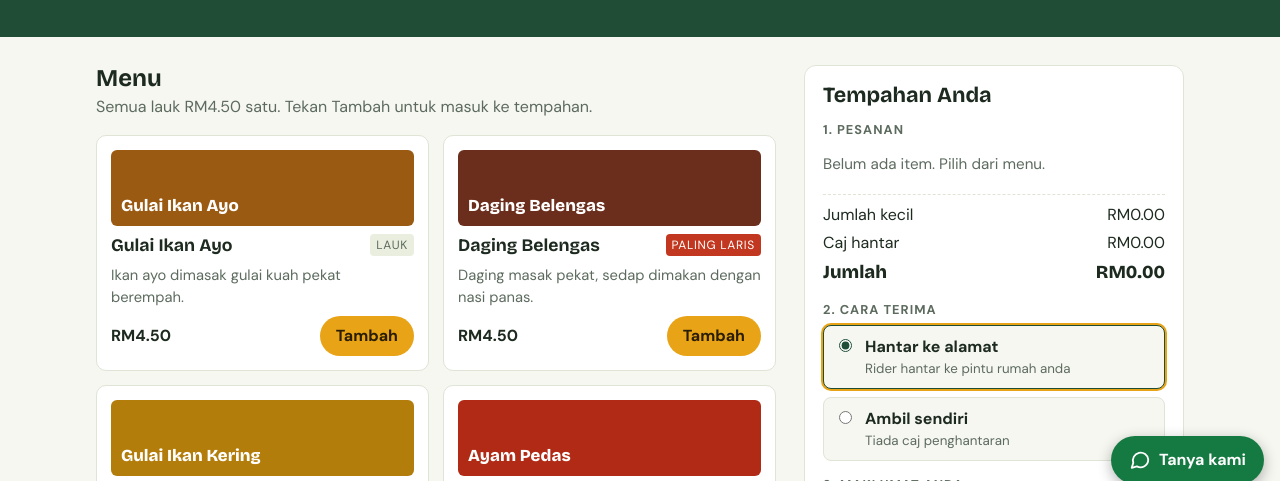
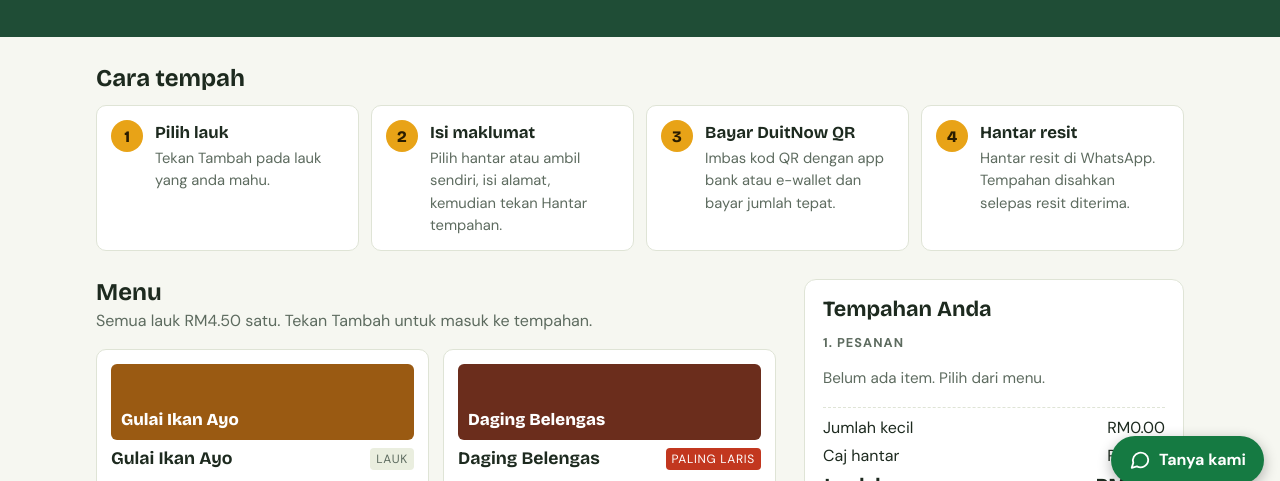
Before and after one commit to nasiberlaukbukitmarak/Nasi-Berlauk-Bukit-Marak, a plain HTML site: page index.html in a window 1280 px wide. Shown: the part 296-777 px from the top of the page. Drawn offline with nearby package versions, Linux system fonts and the light colour scheme; no server answers.

Commit message:
Add files via upload

```diff
--- a/index.html
+++ b/index.html
@@ -101,7 +101,8 @@ textarea{resize:vertical;min-height:64px}
 .opt input{margin-top:4px;accent-color:var(--leaf)}
 .opt small{display:block;color:var(--muted)}
 .err{color:var(--sambal);font-size:.88rem;margin:8px 0 0;min-height:1.2em}
-.go{width:100%;margin-top:10px;border:0;border-radius:10px;padding:13px;background:var(--leaf);color:var(--leaf-fg);font-weight:700;font-size:1.05rem;cursor:pointer}
+.go{width:100%;margin-top:12px;border:0;border-radius:10px;padding:15px;background:var(--kunyit);color:var(--kunyit-fg);font-weight:800;font-family:var(--display);font-size:1.1rem;cursor:pointer;box-shadow:0 3px 0 color-mix(in srgb,var(--kunyit) 60%,#000)}
+.go:active{transform:translateY(2px);box-shadow:none}
 .go:disabled{opacity:.5;cursor:not-allowed}
 .note{font-size:.82rem;color:var(--muted);margin:10px 0 0}
 .done{background:var(--chip);border-radius:10px;padding:14px;margin-top:12px}
@@ -130,6 +131,12 @@ input[type=date],input[type=time]{min-width:0;max-width:100%;-webkit-appearance:
 .wafab{position:fixed;right:max(16px,env(safe-area-inset-right,0px));bottom:calc(20px + env(safe-area-inset-bottom,0px));z-index:30;display:inline-flex;align-items:center;gap:8px;background:#157a42;color:#fff;font-weight:700;text-decoration:none;border-radius:999px;padding:12px 18px;min-height:48px;box-shadow:0 4px 14px rgba(0,0,0,.3)}
 .wafab svg{width:22px;height:22px;flex:none}
 @media (max-width:900px){.wafab{bottom:calc(76px + env(safe-area-inset-bottom,0px))}}
+.how{padding-block:28px 0}
+.how ol{list-style:none;margin:14px 0 0;padding:0;display:grid;grid-template-columns:repeat(auto-fit,minmax(210px,1fr));gap:12px;counter-reset:s}
+.how li{counter-increment:s;background:var(--surface);border:1px solid var(--line);border-radius:10px;padding:14px 14px 14px 58px;position:relative;min-width:0;display:flex;flex-direction:column;gap:2px}
+.how li::before{content:counter(s);position:absolute;left:14px;top:14px;width:32px;height:32px;border-radius:50%;background:var(--kunyit);color:var(--kunyit-fg);font:800 1rem var(--display);display:flex;align-items:center;justify-content:center}
+.how b{font-family:var(--display);font-size:1.05rem}
+.how li span{color:var(--muted);font-size:.92rem}
 .locs{padding-block:8px 56px}
 .locgrid{display:grid;grid-template-columns:repeat(auto-fill,minmax(250px,1fr));gap:12px;margin-top:14px}
 .loc{background:var(--surface);border:1px solid var(--line);border-radius:10px;padding:14px;display:flex;flex-direction:column;gap:8px;min-width:0}
@@ -177,6 +184,15 @@ input[type=date],input[type=time]{min-width:0;max-width:100%;-webkit-appearance:
   </ul>
 </div></section>
 
+<section class="how wrap" aria-labelledby="hwt">
+  <h2 class="sec-title" id="hwt" data-i="howT"></h2>
+  <ol>
+    <li><b data-i="hw1t"></b><span data-i="hw1d"></span></li>
+    <li><b data-i="hw2t"></b><span data-i="hw2d"></span></li>
+    <li><b data-i="hw3t"></b><span data-i="hw3d"></span></li>
+    <li><b data-i="hw4t"></b><span data-i="hw4d"></span></li>
+  </ol>
+</section>
 <main class="wrap">
   <section aria-labelledby="mt">
     <h2 class="sec-title" id="mt" data-i="menu"></h2>
@@ -275,9 +291,9 @@ var T = {
     empty:"Belum ada item. Pilih dari menu.", subtotal:"Jumlah kecil", fee:"Caj hantar", free:"Percuma", total:"Jumlah",
     go:"Hantar tempahan", goPay:"Hantar tempahan & bayar", add:"Tambah", remove:"Kurangkan", plus:"Tambah satu",
     eName:"Sila isi nama.", ePhone:"Sila isi no. telefon yang sah (cth 012-345 6789).", eAddr:"Sila isi alamat penuh, poskod 5 digit, bandar dan negeri.", eDate:"Tarikh tidak sah atau tempahan hari ini dah ditutup. Sila pilih tarikh lain.", eCart:"Tambah sekurang-kurangnya satu item.", eMin:"Minimum tempahan RM",
-    doneH:"Tempahan diterima", doneP:"Salin butiran ini atau hantar terus kepada kami.", copy:"Salin", copied:"Disalin", wa:"Hantar di WhatsApp", payH:"Bayar dengan DuitNow QR", payAmt:"Jumlah perlu dibayar", payTo:"Bayar kepada", payS1:"Buka app bank atau e-wallet, pilih Imbas QR.", payS2:"Masukkan jumlah tepat dan taip no. tempahan dalam rujukan.", payS3:"Hantar tangkap layar resit di WhatsApp atau e-mel, sertakan no. tempahan.", rcpt:"Hantar resit ke", noQr:"Kod QR akan dipaparkan di sini.", qrAlt:"Kod QR DuitNow", newo:"Tempahan baru",
+    doneH:"Tempahan diterima", doneP:"Salin butiran ini atau hantar terus kepada kami.", copy:"Salin", copied:"Disalin", wa:"Hantar di WhatsApp", payH:"Bayar dengan DuitNow QR", payAmt:"Jumlah perlu dibayar", payTo:"Bayar kepada", payS1:"Buka app bank atau e-wallet, pilih Imbas QR.", payS2:"Masukkan jumlah tepat dan taip no. tempahan dalam rujukan.", payS3:"Hantar tangkap layar resit di WhatsApp, sertakan no. tempahan.", rcpt:"Hantar resit ke", noQr:"Kod QR akan dipaparkan di sini.", qrAlt:"Kod QR DuitNow", newo:"Tempahan baru",
     status_cod:"Bayaran: tunai", status_paid:"Bayaran: DuitNow QR, menunggu resit",
-    viewOrder:"Lihat tempahan",tagline:"Rasa tradisi, selera sepanjang hari!",waAsk:"Tanya kami",waMsg:"Salam, saya nak tanya tentang nasi berlauk.",savedTxt:"Butiran anda disimpan di telefon ini sahaja.",forget:"Padam",eSold:"Ada lauk yang dah habis. Sila keluarkan dari tempahan.",locT:"Lokasi Jualan",locSub:"Jumpa kami di tempat-tempat ini di sekitar Kota Bharu.",locMap:"Buka di Maps",tback:"Bukuh blako",tshop:"Kedai",troad:"Bungkus ikat tepi",locAsk:"Tanya waktu jualan di WhatsApp",soldOut:"Habis",cutNote:"Tempahan hari yang sama ditutup pukul {t}.",cutPast:"Tempahan hari ini dah ditutup. Tarikh paling awal ialah esok.",itemWord:"item",foot:"Nasi Berlauk Bukit Marak. Halal, masak segar setiap hari."},
+    viewOrder:"Lihat tempahan",howT:"Cara tempah",hw1t:"Pilih lauk",hw1d:"Tekan Tambah pada lauk yang anda mahu.",hw2t:"Isi maklumat",hw2d:"Pilih hantar atau ambil sendiri, isi alamat, kemudian tekan Hantar tempahan.",hw3t:"Bayar DuitNow QR",hw3d:"Imbas kod QR dengan app bank atau e-wallet dan bayar jumlah tepat.",hw4t:"Hantar resit",hw4d:"Hantar resit di WhatsApp. Tempahan disahkan selepas resit diterima.",tagline:"Rasa tradisi, selera sepanjang hari!",waAsk:"Tanya kami",waMsg:"Salam, saya nak tanya tentang nasi berlauk.",savedTxt:"Butiran anda disimpan di telefon ini sahaja.",forget:"Padam",eSold:"Ada lauk yang dah habis. Sila keluarkan dari tempahan.",locT:"Lokasi Jualan",locSub:"Jumpa kami di tempat-tempat ini di sekitar Kota Bharu.",locMap:"Buka di Maps",tback:"Bukuh blako",tshop:"Kedai",troad:"Bungkus ikat tepi",locAsk:"Tanya waktu jualan di WhatsApp",soldOut:"Habis",cutNote:"Tempahan hari yang sama ditutup pukul {t}.",cutPast:"Tempahan hari ini dah ditutup. Tarikh paling awal ialah esok.",itemWord:"item",foot:"Nasi Berlauk Bukit Marak. Halal, masak segar setiap hari."},
   en:{h1:"Hot <em>nasi berlauk</em>, delivered to your door.", lead:"Kampung dishes from Bukit Marak. Pick your menu, add your address, pay online, and we cook and deliver.",
     f1:"Open",f1v:"Daily, 7am - 1pm",f2:"Orders",f2v:"A day ahead, or before 12 noon",f3:"Delivery",f3v:"Kelantan RM5 (free above RM60). Outside Kelantan RM1 per pack",f4:"Pickup",f4v:"Available at Bukit Marak",
     menu:"Menu", menuSub:"Every dish is RM4.50. Tap Add to put it in your order.",
@@ -289,9 +305,9 @@ var T = {
     empty:"No items yet. Choose from the menu.", subtotal:"Subtotal", fee:"Delivery fee", free:"Free", total:"Total",
     go:"Send order", goPay:"Send order & pay", add:"Add", remove:"Remove one", plus:"Add one",
     eName:"Please enter your name.", ePhone:"Please enter a valid phone number (e.g. 012-345 6789).", eAddr:"Please enter the full address, a 5-digit postcode, city and state.", eDate:"Invalid date, or today's orders are closed. Please pick another date.", eCart:"Add at least one item.", eMin:"Minimum order is RM",
-    doneH:"Order received", doneP:"Copy these details or send them straight to us.", copy:"Copy", copied:"Copied", wa:"Send on WhatsApp", payH:"Pay with DuitNow QR", payAmt:"Amount to pay", payTo:"Pay to", payS1:"Open your bank or e-wallet app and choose Scan QR.", payS2:"Enter the exact amount and put the order no. in the reference.", payS3:"Send a screenshot of the receipt on WhatsApp or by email, with your order no.", rcpt:"Send receipt to", noQr:"The QR code will appear here.", qrAlt:"DuitNow QR code", newo:"New order",
+    doneH:"Order received", doneP:"Copy these details or send them straight to us.", copy:"Copy", copied:"Copied", wa:"Send on WhatsApp", payH:"Pay with DuitNow QR", payAmt:"Amount to pay", payTo:"Pay to", payS1:"Open your bank or e-wallet app and choose Scan QR.", payS2:"Enter the exact amount and put the order no. in the reference.", payS3:"Send a screenshot of the receipt on WhatsApp, with your order no.", rcpt:"Send receipt to", noQr:"The QR code will appear here.", qrAlt:"DuitNow QR code", newo:"New order",
     status_cod:"Payment: cash", status_paid:"Payment: DuitNow QR, awaiting receipt",
-    viewOrder:"View order",tagline:"Traditional taste, all-day cravings!",waAsk:"Ask us",waMsg:"Hi, I have a question about the nasi berlauk.",savedTxt:"Your details are saved on this phone only.",forget:"Clear",eSold:"Some dishes are sold out. Please remove them from your order.",locT:"Where to Find Us",locSub:"Catch us at these spots around Kota Bharu.",locMap:"Open in Maps",tback:"Back-of-car stall",tshop:"Shop",troad:"Roadside takeaway packs",locAsk:"Ask for selling hours on WhatsApp",soldOut:"Sold out",cutNote:"Same-day orders close at {t}.",cutPast:"Today's orders are closed. The earliest date is tomorrow.",itemWord:"items",foot:"Nasi Berlauk Bukit Marak. Halal, cooked fresh every day."}
+    viewOrder:"View order",howT:"How to order",hw1t:"Pick your dishes",hw1d:"Tap Add on the dishes you want.",hw2t:"Fill in your details",hw2d:"Choose delivery or pickup, enter your address, then tap Send order.",hw3t:"Pay with DuitNow QR",hw3d:"Scan the QR code with your bank or e-wallet app and pay the exact amount.",hw4t:"Send the receipt",hw4d:"Send the receipt on WhatsApp. Your order is confirmed once we receive it.",tagline:"Traditional taste, all-day cravings!",waAsk:"Ask us",waMsg:"Hi, I have a question about the nasi berlauk.",savedTxt:"Your details are saved on this phone only.",forget:"Clear",eSold:"Some dishes are sold out. Please remove them from your order.",locT:"Where to Find Us",locSub:"Catch us at these spots around Kota Bharu.",locMap:"Open in Maps",tback:"Back-of-car stall",tshop:"Shop",troad:"Roadside takeaway packs",locAsk:"Ask for selling hours on WhatsApp",soldOut:"Sold out",cutNote:"Same-day orders close at {t}.",cutPast:"Today's orders are closed. The earliest date is tomorrow.",itemWord:"items",foot:"Nasi Berlauk Bukit Marak. Halal, cooked fresh every day."}
 };
 var lang="ms", cat="all", cart={}, cur="";
 var $=function(s){return document.querySelector(s)};
@@ -435,7 +451,7 @@ $("#form").addEventListener("submit",function(e){
   var payBox="";
   if(pay==="duitnow"){
     var qr=CONFIG.qr?'<img src="'+CONFIG.qr+'" alt="'+t("qrAlt")+'" class="qr">':'<div class="qr ph">'+t("noQr")+'</div>';
-    payBox='<div class="paybox"><h3>'+t("payH")+'</h3>'+qr+'<div class="amt"><span>'+t("payAmt")+'</span><b>'+rm(c.total)+'</b></div><div class="amt"><span>'+t("payTo")+'</span><b>'+CONFIG.payName+'</b></div><ol><li>'+t("payS1")+'</li><li>'+t("payS2")+'</li><li>'+t("payS3")+'</li></ol><div class="amt"><span>'+t("rcpt")+'</span><b>+'+CONFIG.whatsapp+'<br>'+CONFIG.email+'</b></div></div>';
+    payBox='<div class="paybox"><h3>'+t("payH")+'</h3>'+qr+'<div class="amt"><span>'+t("payAmt")+'</span><b>'+rm(c.total)+'</b></div><div class="amt"><span>'+t("payTo")+'</span><b>'+CONFIG.payName+'</b></div><ol><li>'+t("payS1")+'</li><li>'+t("payS2")+'</li><li>'+t("payS3")+'</li></ol><div class="amt"><span>'+t("rcpt")+'</span><b>WhatsApp +'+CONFIG.whatsapp+'</b></div></div>';
   }
   $("#result").innerHTML='<div class="done"><h3>'+t("doneH")+" "+no+'</h3>'+payBox+'<div>'+t("doneP")+'</div><pre id="sum"></pre><div class="acts"><button type="button" id="cp">'+t("copy")+'</button>'+wa+'<button type="button" id="nw">'+t("newo")+'</button></div></div>';
   $("#sum").textContent=cur;
```
